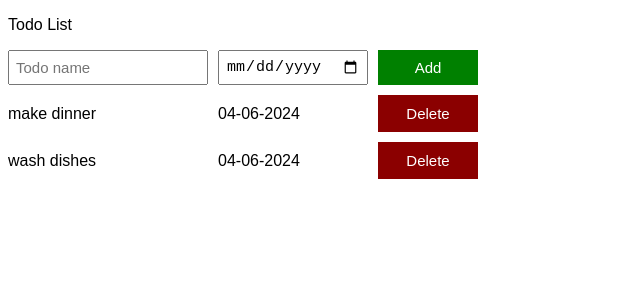
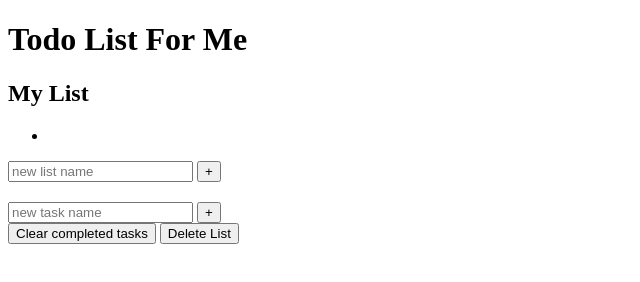
Before and after one commit to chaomoua91/todo-list-project, a plain HTML site: page index.html in a window 1280 px wide. Shown: the whole page, without its empty margins (0-640 px from the left). Drawn offline with Linux system fonts and the light colour scheme.

Commit message:
updating my new HTML code

```diff
--- a/index.html
+++ b/index.html
@@ -1,26 +1,75 @@
 <!DOCTYPE html>
 <html lang="en">
-<head>
-    <meta charset="UTF-8">
-    <meta name="viewport" content="width=device-width, initial-scale=1.0">
-    <script defer src="script.js"></script>
-    <link rel="stylesheet" href="/style.css">
-    <title>Todo List Project</title>
-</head>
-<body>
-    <p>Todo List</p>
+  <head>
+    <meta charset="UTF-8" />
+    <meta name="viewport" content="width=device-width, initial-scale=1.0" />
+    <title>todo-list-odin-project</title>
+    <link
+      href="https://fonts.googleapis.com/css?family=Work+Sans:300,400,700,900&display=swap"
+      rel="stylesheet"
+    />
+  </head>
+  <body>
+    <h1 class="title">Todo List For Me</h1>
 
-    <div class="todo-input-grid">
-      <input placeholder="Todo name"
-        class="js-name-input name-input">
-      <input type="date"
-        class="js-due-date-input due-date-input">
-      <button onclick="
-        addTodo();
-      " class="add-todo-button">Add</button>
+    <div class="all-task">
+      <h2 class="task-list-title">My List</h2>
+      <ul class="task-list" data-lists>
+        <li class="list-name active-list"></li>
+      </ul>
+
+      <form action="" data-new-list-form>
+        <input
+          type="text"
+          class="new list"
+          data-new-list-input
+          placeholder="new list name"
+          aria-label="new list name"
+        />
+        <button class="btn create" aria-label="create new list">+</button>
+      </form>
     </div>
 
-    <div class="js-todo-list todo-grid"></div>
+    <div class="todo-list" data-list-display-container>
+      <div class="todo-header">
+        <h2 class="list-title" data-list-title></h2>
+        <p class="task-count" data-list-count></p>
+      </div>
 
-</body>
+      <div class="todo-body">
+        <div class="tasks" data-tasks></div>
+
+        <div class="new-task-creator">
+          <form action="" data-new-task-form>
+            <input
+              type="text"
+              data-new-task-input
+              class="new task"
+              placeholder="new task name"
+              aria-label="new task name"
+            />
+            <button class="btn create" aria-label="create new task">+</button>
+          </form>
+        </div>
+
+        <div class="delete-stuff">
+          <button class="btn delete" data-clear-complete-tasks-button>
+            Clear completed tasks
+          </button>
+          <button class="btn delete" data-delete-list-button>
+            Delete List
+          </button>
+        </div>
+      </div>
+    </div>
+    <template id="task-template">
+      <div class="task">
+        <input type="checkbox" />
+        <label>
+          <span class="custom-checkbox"></span>
+        </label>
+      </div>
+    </template>
+    <!-- come find me  -->
+  </body>
 </html>
```
Also changed, not shown: 1 other file.
